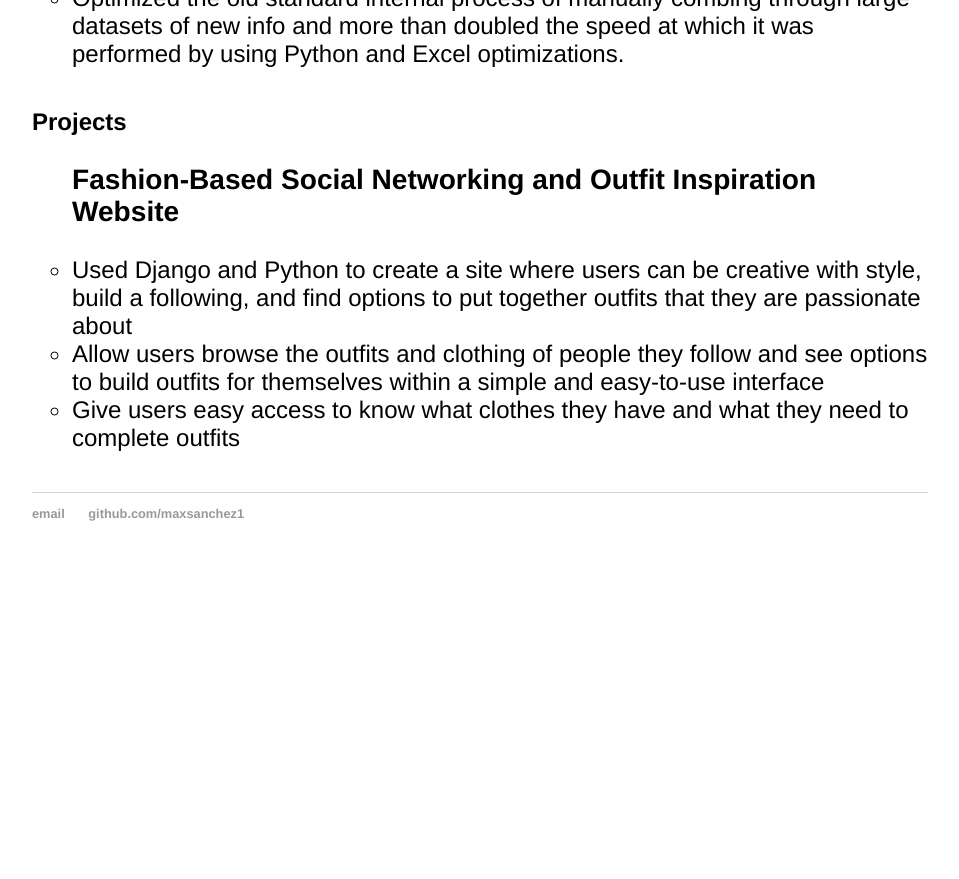
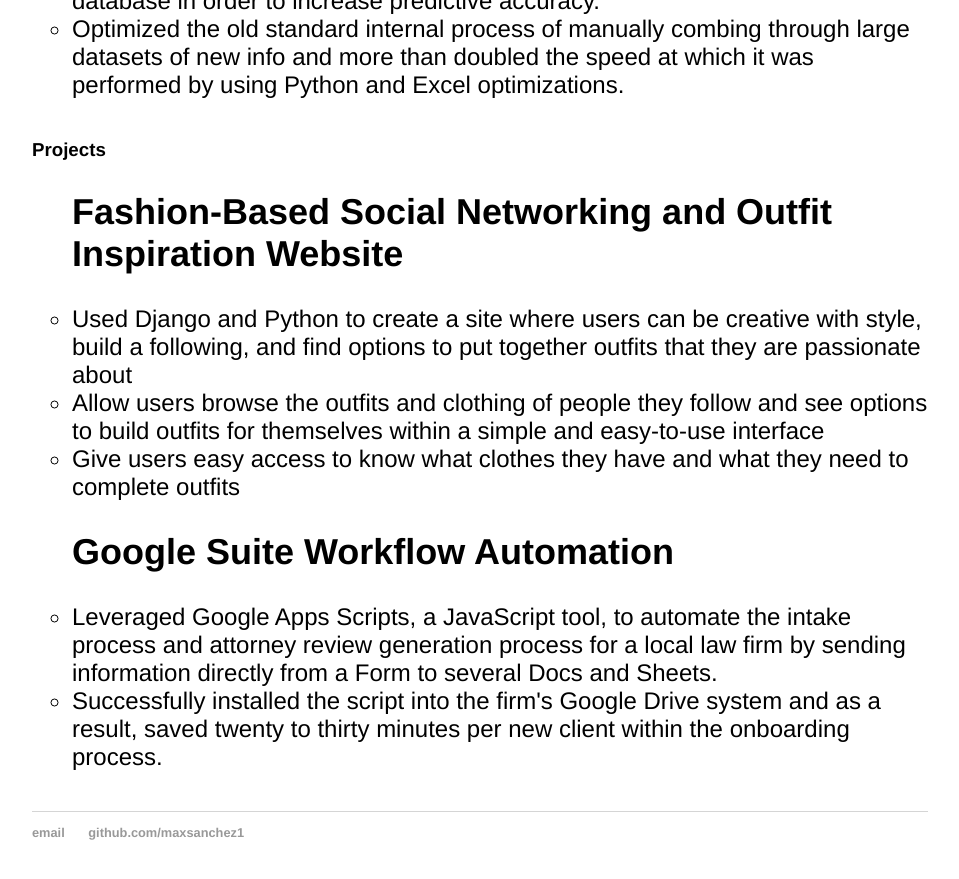
Before and after one commit to MaxSanchez1/maxsanchez1.github.io, a Jekyll site: the page built from index.html, in a window 1280 px wide and 900 px high, scrolled down 1281 px. Shown: the top 879 px of the window, without its empty margins (160-1119 px from the left). Built offline with Jekyll 4.4.1, drawn with Linux system fonts in a browser that asks for light colours; before the commit the page ends 1862 px from its top, so only the background shows below that.

Commit message:
Update index.html
added content and changed some sizing

```diff
--- a/index.html
+++ b/index.html
@@ -9,27 +9,30 @@ title: Max Sanchez, Main Page
 	<p>I am currently looking for a co-op from January 2021 to August 2021.<p>
 	<p>I have an interest in Data Analytics, Automation, and Web Design.<p>
 	<p>If you would like to get in touch with me, reach out by email at sanchez.m@northeastern.edu<p>
-</div><!-- /.blurb -->
+</div><!-- /.content -->
 
 <div class="content">
-	<h2>Experience</h2>
+	<h3>Experience</h3>
 	<ul class="posts">
-		<h3>Data Analytics Co-Op at True Fit, Boston MA</h3>
+		<h2>Data Analytics Co-Op at True Fit, Boston MA</h2>
 		<li>Created an automated internal tool using Python, Selenium, Webdriver, and JavaScript to scan instances of True Fit software on customers' websites and make sure tests were being run correctly</li>
 		<li>Collaborated with Analytics team to collect instances of unexpected data and discovered several web extensions that were unintentionally blocking millions of users from seeing the True Fit product.</li>
 		<li>Investigated and Researched issues reported to the Analytics Team regarding cookie management and built a tool to make it easier to track when certain important cookies are being added and if they are being deleted before they should be.
-		<h3>Financial Analyst Intern at Landscape Capital Management, Manhattan, NY</h3>
+		<h2>Financial Analyst Intern at Landscape Capital Management, Manhattan, NY</h2>
 		<li>Designed and Implemented a model using Pandas for Python that analyzes closed-end funds and improved many indicators within the existing SQL database in order to increase predictive accuracy.</li>
 		<li>Optimized the old standard internal process of manually combing through large datasets of new info and more than doubled the speed at which it was performed by using Python and Excel optimizations.</li>
 	</ul>
-</div><!-- /.blurb -->
+</div><!-- /.content -->
 
 <div class="content">
-	<h2>Projects</h2>
+	<h3>Projects</h3>
 	<ul class="posts">
-		<h3>Fashion-Based Social Networking and Outfit Inspiration Website</h3>
+		<h2>Fashion-Based Social Networking and Outfit Inspiration Website</h2>
 		<li>Used Django and Python to create a site where users can be creative with style, build a following, and find options to put together outfits that they are passionate about</li>
 		<li>Allow users browse the outfits and clothing of people they follow and see options to build outfits for themselves within a simple and easy-to-use interface</li>
 		<li>Give users easy access to know what clothes they have and what they need to complete outfits</li>
+		<h2>Google Suite Workflow Automation</h2>
+		<li>Leveraged Google Apps Scripts, a JavaScript tool, to automate the intake process and attorney review generation process for a local law firm by sending information directly from a Form to several Docs and Sheets.</li>
+		<li>Successfully installed the script into the firm's Google Drive system and as a result, saved twenty to thirty minutes per new client within the onboarding process.</li>
 	</ul>
-</div><!-- /.blurb -->
+</div><!-- /.content -->
```
Also changed, not shown: other parts of index.html (+1 -1 lines).
